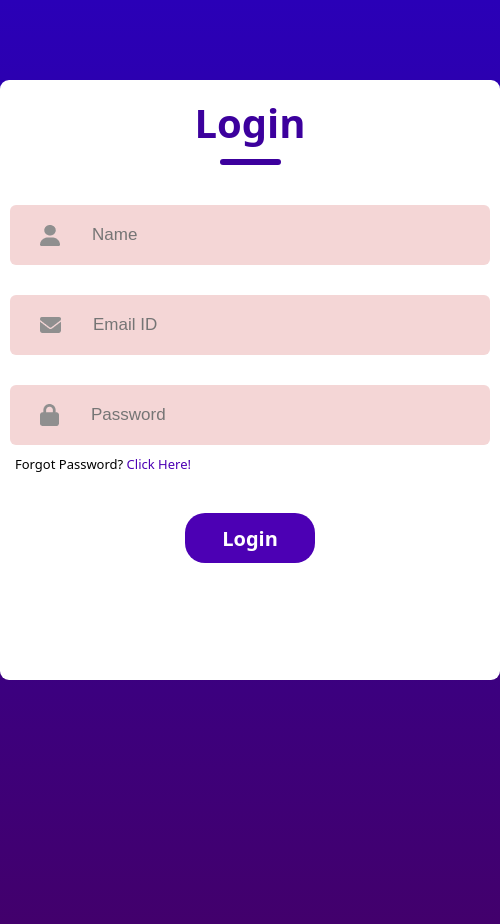
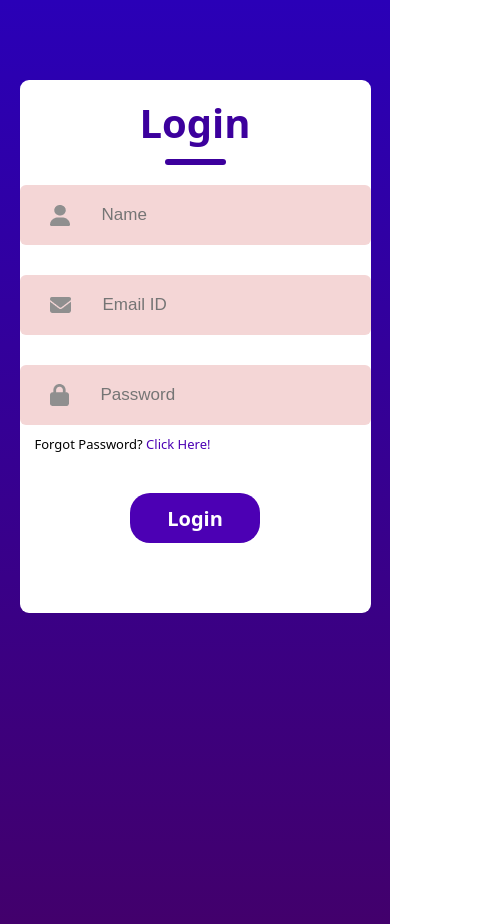
Before and after one commit to Sakib62/Bus-Service-Management, a React (Create React App) app in the folder bus-service-management/: page / in a window 390 px wide. Shown: the whole page, 500 px wide, since content can reach past the window. Built offline with nearby package versions, Linux system fonts and the light colour scheme.

Commit message:
Login page set responsive

```diff
--- a/bus-service-management/src/Components/Login/Login.css
+++ b/bus-service-management/src/Components/Login/Login.css
@@ -102,3 +102,18 @@ body{
     font-weight: 600;
     cursor: pointer;
 }
+
+@media (max-width: 600px) {
+    .container {
+      width: 90%;
+      height: auto;
+    }
+
+    .inputs {
+      margin-top: 20px;
+    }
+
+    .input {
+      width: 100%;
+    }
+  }
```
